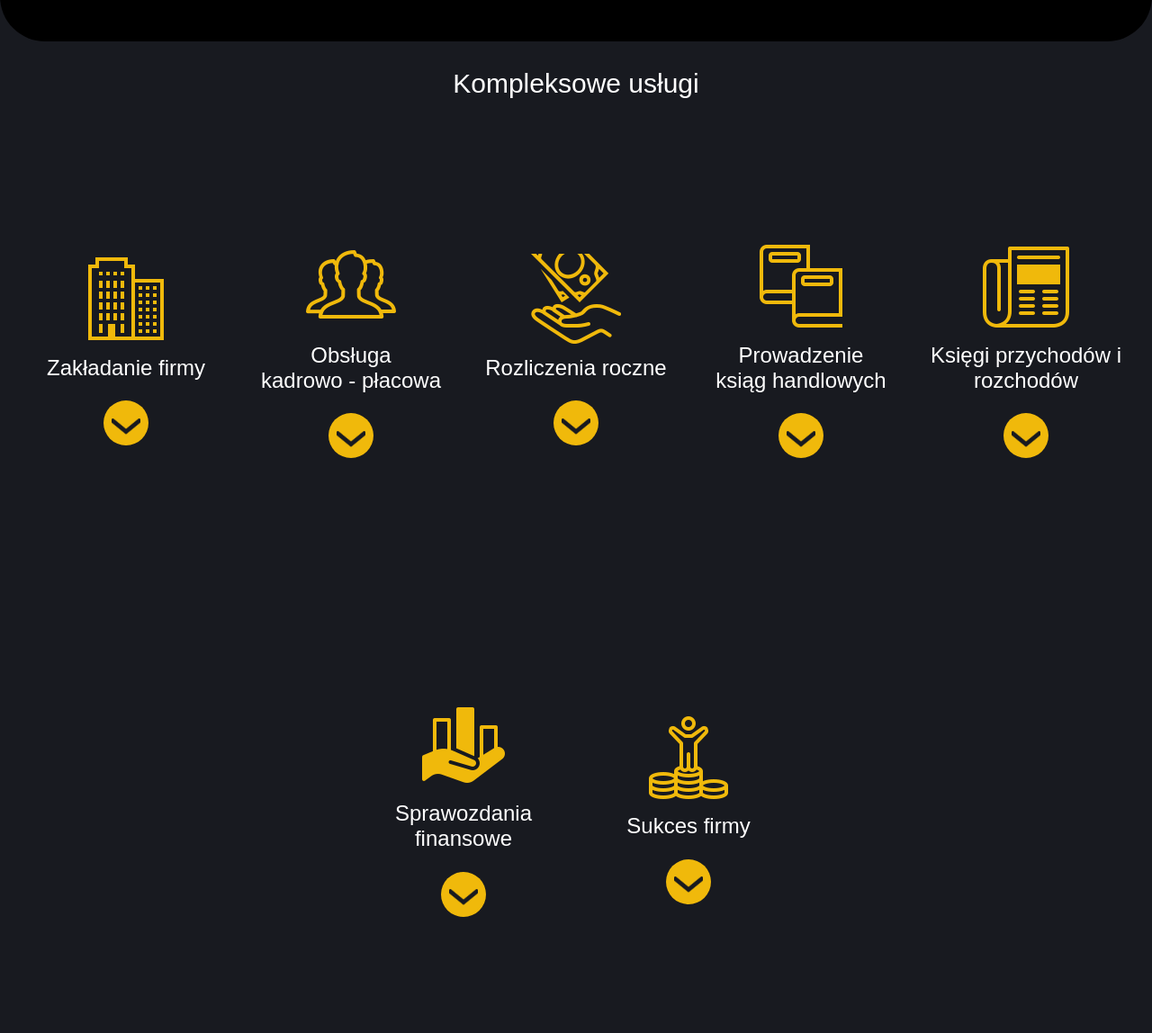
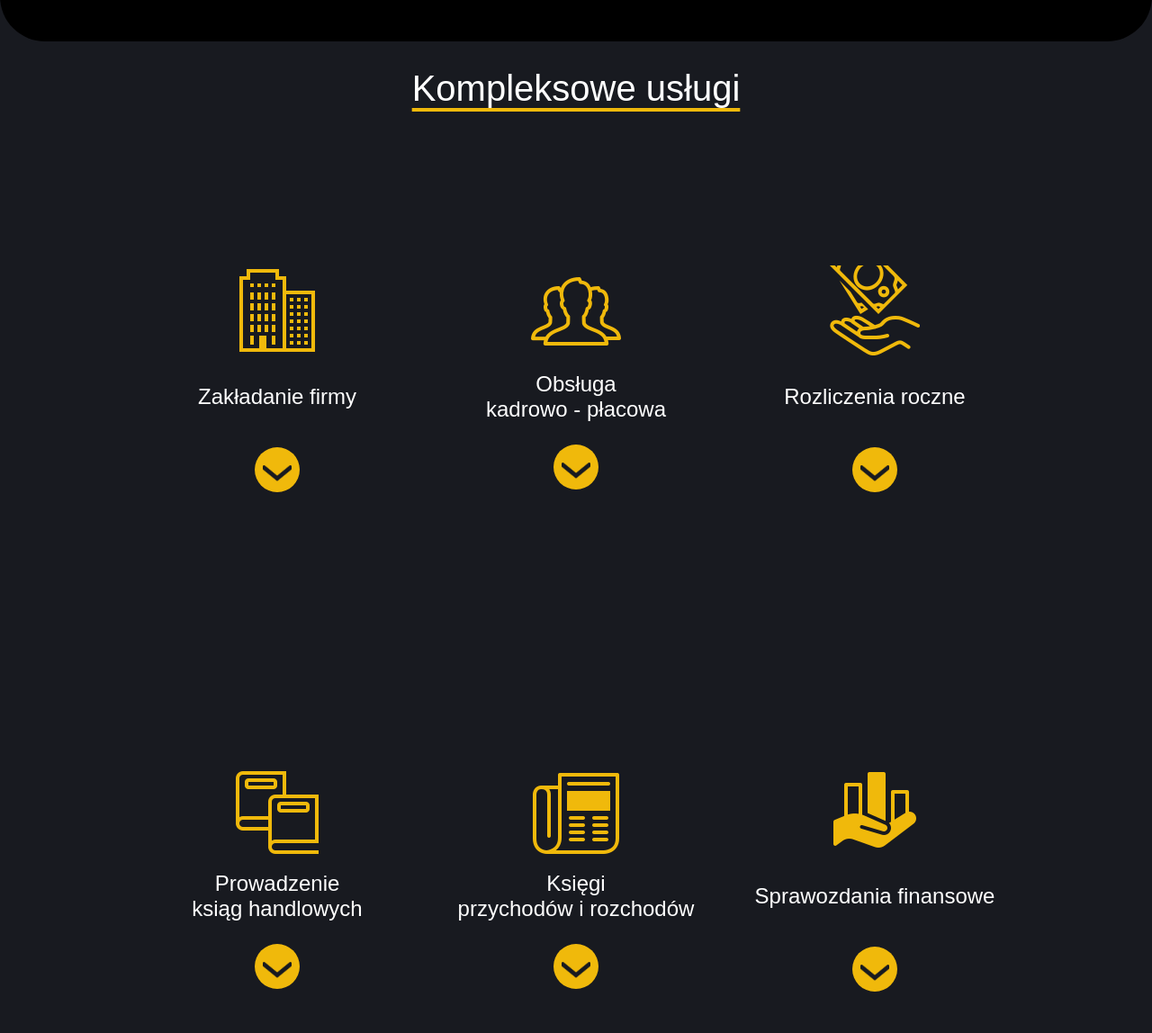
Before and after one commit to ErykBabayan/NIKE, a plain HTML site: page offer.html in a window 1280 px wide. Shown: the part 659-1807 px from the top of the page at 90% size. Drawn offline with nearby package versions, Linux system fonts and the light colour scheme; a web font is replaced by a local one.

Commit message:
fixed positioning of offering texts to even them on larger screens

```diff
--- a/offer.html
+++ b/offer.html
@@ -87,7 +87,7 @@
 
 			<div class="offer-container">
 				<img class="offer-img" src="Images/icons/new business.png" alt="icon of a company" />
-				<h2 class="offer-description-head">Zakładanie firmy</h2>
+				<h2 class="offer-description-head one-line-text">Zakładanie firmy</h2>
 
 				<div class="offer-show-container" id="wrap-new-business">
 					<button onclick="toggleNewBusiness()" class="offer-show-button" id="rotate-new-business">
@@ -100,7 +100,6 @@
 					</div>
 				</div>
 			</div>
-
 			<div class="offer-container">
 				<img class="offer-img" src="Images/icons/hr-services.png" alt="hr services" />
 				<h2 class="offer-description-head">
@@ -123,7 +122,7 @@
 			</div>
 			<div class="offer-container">
 				<img class="offer-img" src="Images/icons/annual settelment.png" alt="annual settelment icon" />
-				<h2 class="offer-description-head">Rozliczenia roczne</h2>
+				<h2 class="offer-description-head one-line-text">Rozliczenia roczne</h2>
 				<div class="offer-show-container" id="wrap-annual-settelment">
 					<button onclick="toggleAnnualSettelment()" class="offer-show-button" id="rotate-annual-settelment">
 						<img src="Images/icons/down-arrowhead.png" alt="down-arrowhead" />
@@ -160,7 +159,10 @@
 			</div>
 			<div class="offer-container">
 				<img class="offer-img" src="Images/icons/revenue book.png" alt="revenue book icon" />
-				<h2 class="offer-description-head">Księgi przychodów i rozchodów</h2>
+				<h2 class="offer-description-head">
+					Księgi <br />
+					przychodów i rozchodów
+				</h2>
 				<div class="offer-show-container" id="wrap-revenue-book">
 					<button onclick="toggleRevenueBook()" class="offer-show-button" id="rotate-revenue-book">
 						<img src="Images/icons/down-arrowhead.png" alt="down-arrowhead" />
@@ -177,7 +179,7 @@
 			</div>
 			<div class="offer-container">
 				<img class="offer-img" src="Images/icons/Finacial report.png" alt=" finacial report icon" />
-				<h2 class="offer-description-head">Sprawozdania finansowe</h2>
+				<h2 class="offer-description-head one-line-text">Sprawozdania finansowe</h2>
 				<div class="offer-show-container" id="wrap-finacial-report">
 					<button onclick="toggleFinacialReport()" class="offer-show-button" id="rotate-finacial-report">
 						<img src="Images/icons/down-arrowhead.png" alt="down-arrowhead" />
@@ -194,7 +196,7 @@
 			</div>
 			<div class="offer-container">
 				<img class="offer-img" src="Images/icons/company success.png" alt="company success icon" />
-				<h2 class="offer-description-head">Sukces firmy</h2>
+				<h2 class="offer-description-head one-line-text">Sukces firmy</h2>
 				<div class="offer-show-container" id="wrap-company-success">
 					<button onclick="toggleCompanySuccess()" class="offer-show-button" id="rotate-company-success">
 						<img src="Images/icons/down-arrowhead.png" alt="down-arrowhead" />
--- a/offerStyles.css
+++ b/offerStyles.css
@@ -75,23 +75,29 @@ body {
 	text-align: center;
 	color: white;
 	padding: 30px;
-	font-size: 30px;
+	font-size: 40px;
+	text-decoration: underline;
+	text-decoration-color: var(--nike-golden);
 }
 
 .offer-container {
 	display: flex;
 	flex-wrap: wrap;
-	width: 250px;
+	width: 300px;
 	justify-content: center;
 	padding: 10% 0;
+	margin: 1rem;
 }
 
 .offer-description-head {
 	padding: 5%;
 	color: white;
 	text-align: center;
+	width: 100%;
 }
-
+.one-line-text {
+	margin: 17px 0;
+}
 .offer-show-container {
 	padding: 10px 5% 5% 5%;
 	border-radius: 15px;
```
